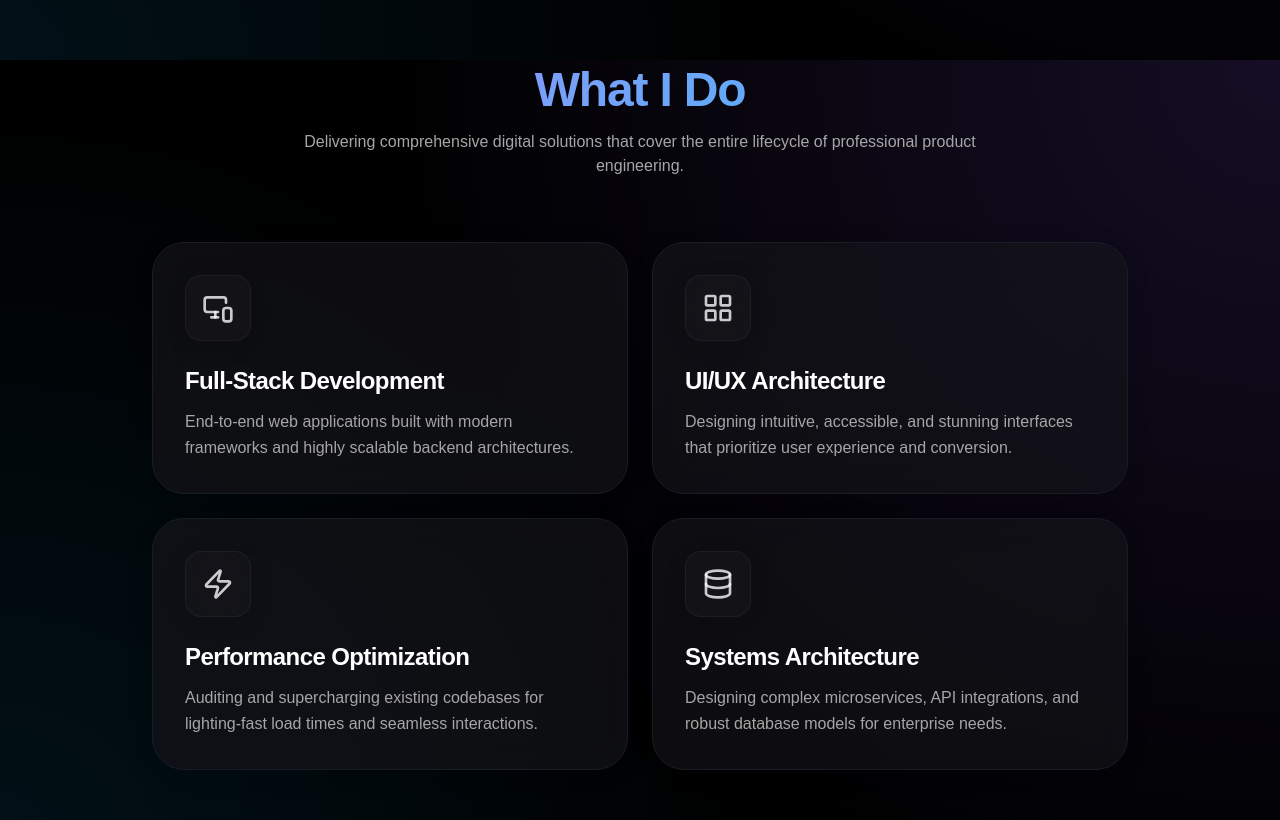
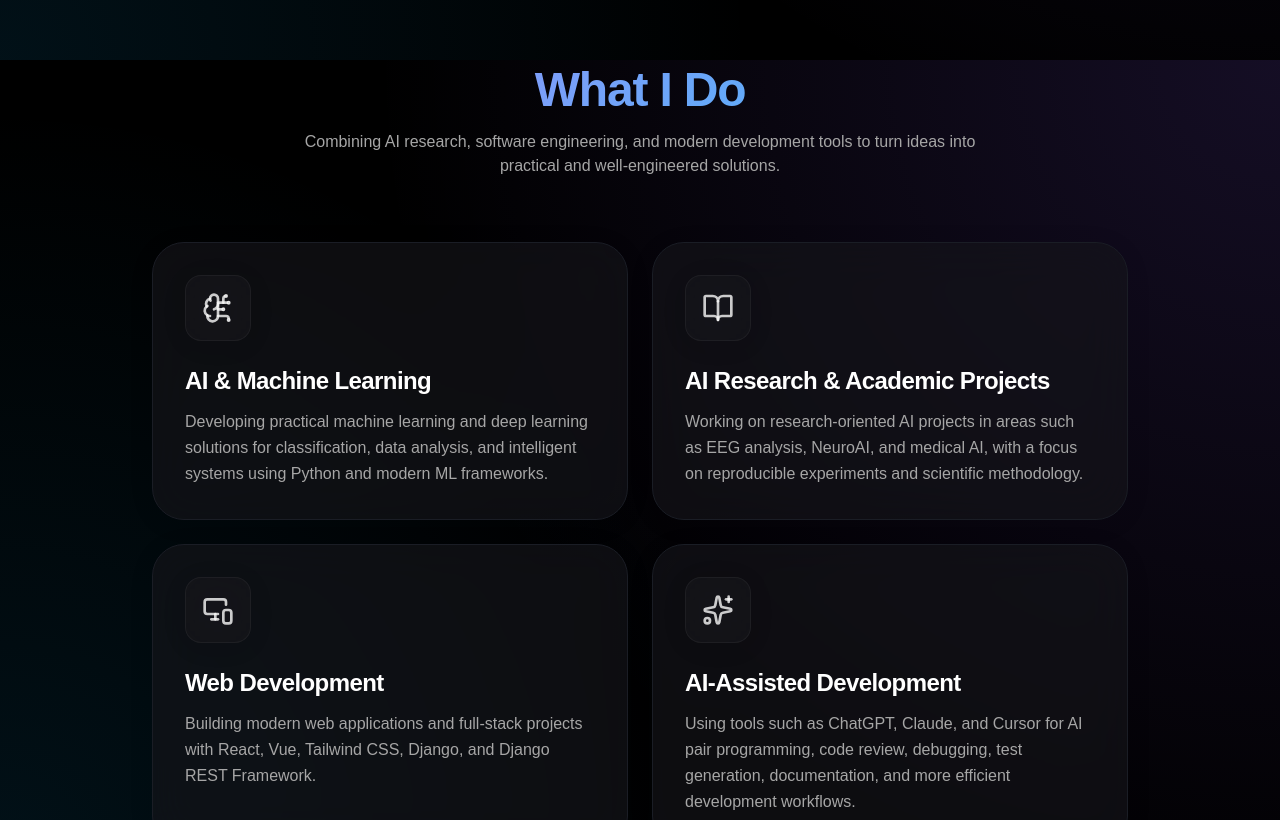
Before and after one commit to adelabbaszare/adelabbaszare.github.io, a React (Vite) app: page / in a window 1280 px wide. Shown: the part 1540-2360 px from the top of the page. Built offline with nearby package versions, Linux system fonts and the light colour scheme; the HTML template or start-up script is replaced by a standard one.

Commit message:
feat: personalize services section

```diff
--- a/src/components/ServicesSection/ServicesSection.tsx
+++ b/src/components/ServicesSection/ServicesSection.tsx
@@ -1,35 +1,44 @@
 import { motion } from "framer-motion";
-import { MonitorSmartphone, LayoutGrid, Zap, Database } from "lucide-react";
+import {
+  BrainCircuit,
+  BookOpen,
+  MonitorSmartphone,
+  Sparkles,
+} from "lucide-react";
 
 const services = [
   {
-    icon: <MonitorSmartphone className="w-8 h-8" />,
-    title: "Full-Stack Development",
-    description: "End-to-end web applications built with modern frameworks and highly scalable backend architectures.",
+    icon: <BrainCircuit className="w-8 h-8" />,
+    title: "AI & Machine Learning",
+    description:
+      "Developing practical machine learning and deep learning solutions for classification, data analysis, and intelligent systems using Python and modern ML frameworks.",
     color: "from-blue-500/20 to-cyan-500/20",
-    border: "group-hover:border-blue-500/50"
+    border: "group-hover:border-blue-500/50",
   },
   {
-    icon: <LayoutGrid className="w-8 h-8" />,
-    title: "UI/UX Architecture",
-    description: "Designing intuitive, accessible, and stunning interfaces that prioritize user experience and conversion.",
+    icon: <BookOpen className="w-8 h-8" />,
+    title: "AI Research & Academic Projects",
+    description:
+      "Working on research-oriented AI projects in areas such as EEG analysis, NeuroAI, and medical AI, with a focus on reproducible experiments and scientific methodology.",
     color: "from-purple-500/20 to-pink-500/20",
-    border: "group-hover:border-purple-500/50"
+    border: "group-hover:border-purple-500/50",
   },
   {
-    icon: <Zap className="w-8 h-8" />,
-    title: "Performance Optimization",
-    description: "Auditing and supercharging existing codebases for lighting-fast load times and seamless interactions.",
+    icon: <MonitorSmartphone className="w-8 h-8" />,
+    title: "Web Development",
+    description:
+      "Building modern web applications and full-stack projects with React, Vue, Tailwind CSS, Django, and Django REST Framework.",
     color: "from-amber-500/20 to-orange-500/20",
-    border: "group-hover:border-amber-500/50"
+    border: "group-hover:border-amber-500/50",
   },
   {
-    icon: <Database className="w-8 h-8" />,
-    title: "Systems Architecture",
-    description: "Designing complex microservices, API integrations, and robust database models for enterprise needs.",
+    icon: <Sparkles className="w-8 h-8" />,
+    title: "AI-Assisted Development",
+    description:
+      "Using tools such as ChatGPT, Claude, and Cursor for AI pair programming, code review, debugging, test generation, documentation, and more efficient development workflows.",
     color: "from-green-500/20 to-emerald-500/20",
-    border: "group-hover:border-green-500/50"
-  }
+    border: "group-hover:border-green-500/50",
+  },
 ];
 
 export const ServicesSection = () => {
@@ -46,7 +55,8 @@ export const ServicesSection = () => {
           What I Do
         </h2>
         <p className="text-muted-foreground max-w-2xl mx-auto">
-          Delivering comprehensive digital solutions that cover the entire lifecycle of professional product engineering.
+          Combining AI research, software engineering, and modern development
+          tools to turn ideas into practical and well-engineered solutions.
         </p>
       </motion.div>
 
@@ -60,14 +70,17 @@ export const ServicesSection = () => {
             viewport={{ once: true, amount: 0.1 }}
             className={`glass-panel p-8 rounded-[2rem] border border-foreground/10 transition-colors duration-500 group relative overflow-hidden ${service.border}`}
           >
-            {/* Hover Glow */}
-            <div className={`absolute inset-0 bg-gradient-to-br ${service.color} opacity-0 group-hover:opacity-100 transition-opacity duration-500 pointer-events-none`} />
+            <div
+              className={`absolute inset-0 bg-gradient-to-br ${service.color} opacity-0 group-hover:opacity-100 transition-opacity duration-500 pointer-events-none`}
+            />
 
             <div className="relative z-10 flex flex-col h-full">
               <div className="text-foreground/80 group-hover:text-foreground transition-colors mb-6 p-4 bg-foreground/5 w-max rounded-2xl glass-panel">
                 {service.icon}
               </div>
-              <h3 className="text-2xl font-bold mb-3 text-foreground tracking-tight">{service.title}</h3>
+              <h3 className="text-2xl font-bold mb-3 text-foreground tracking-tight">
+                {service.title}
+              </h3>
               <p className="text-muted-foreground leading-relaxed flex-grow">
                 {service.description}
               </p>
```
